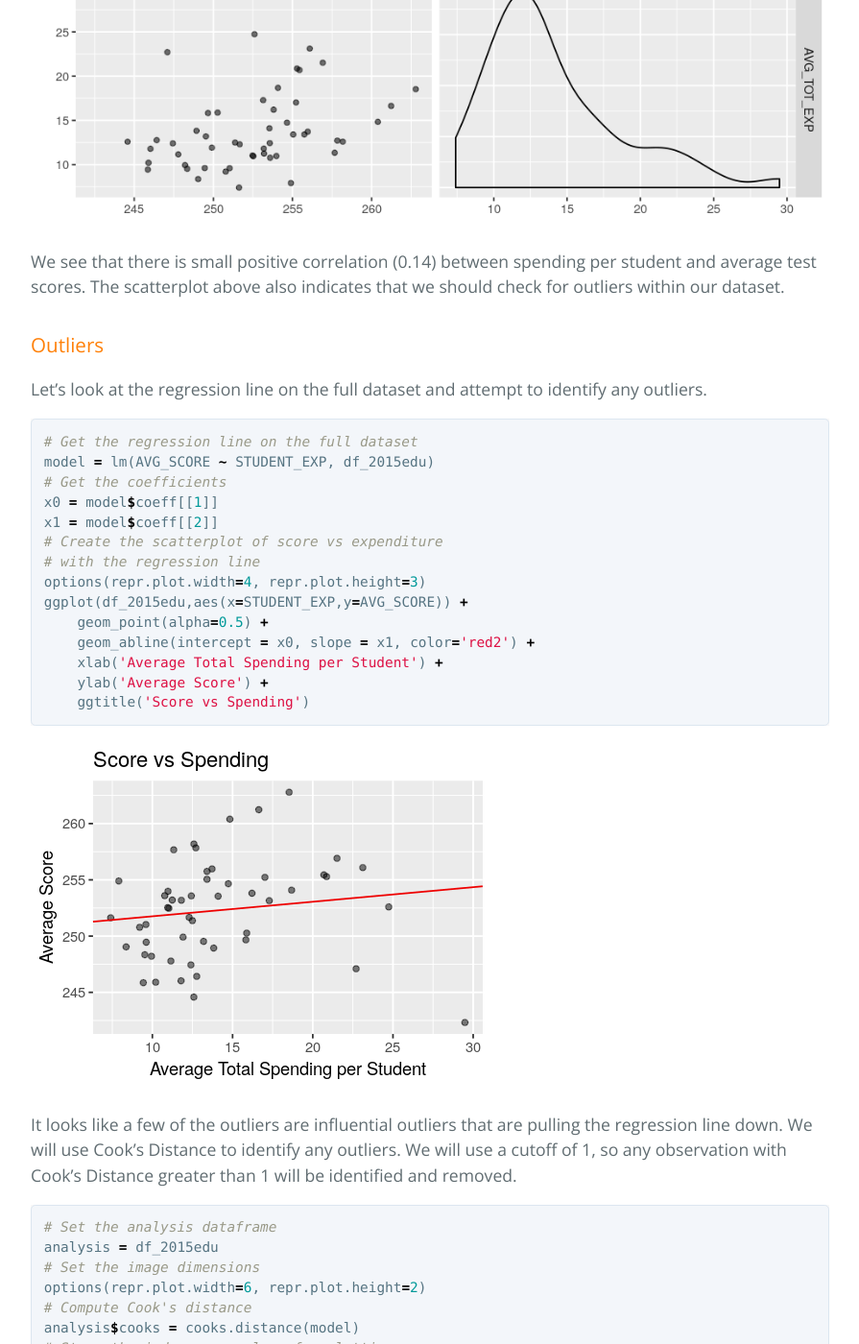
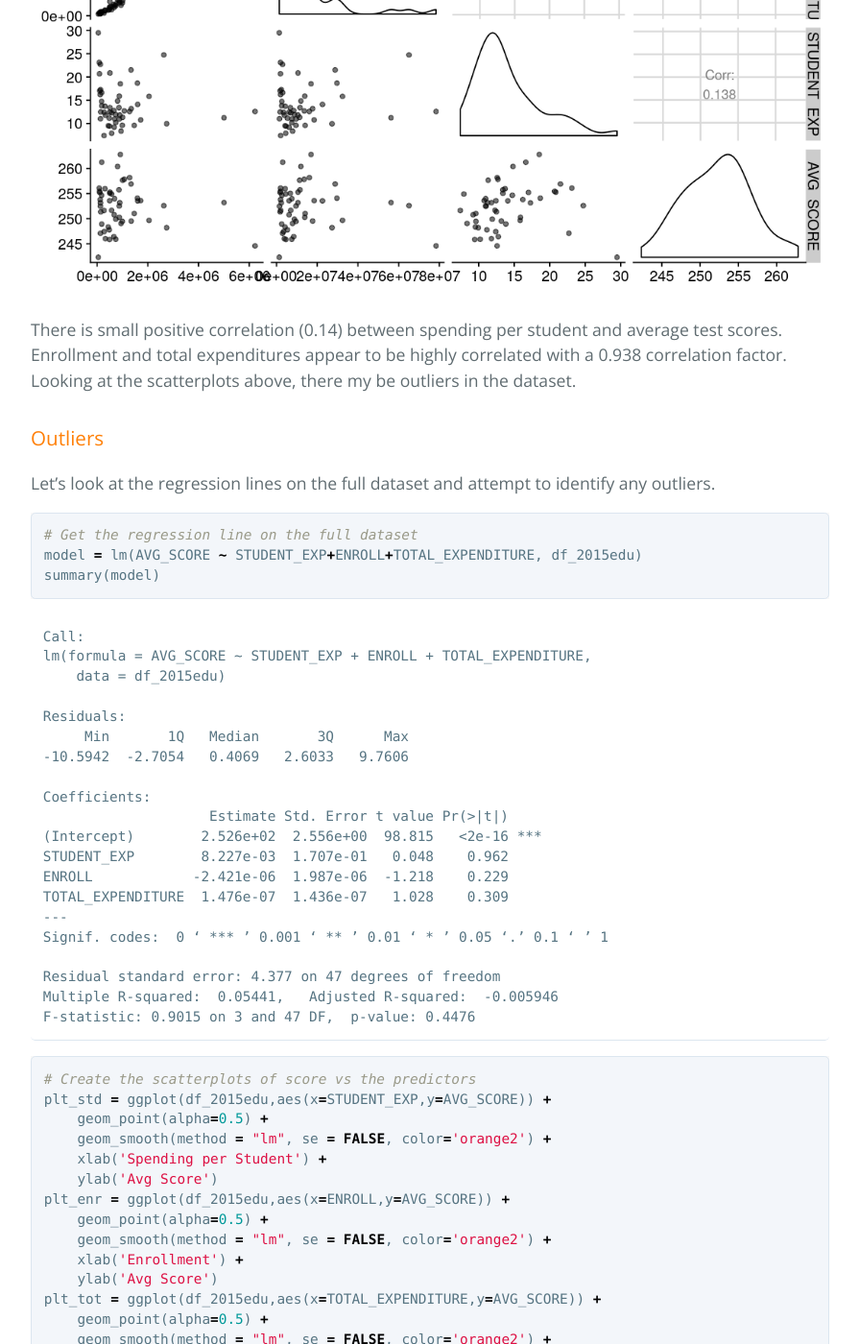
Before and after one commit to jmtritch/jmtritch.github.io, a Jekyll site: the page built from eda/us_state_education/index.md, in a window 1280 px wide and 1400 px high, scrolled down 3957 px. Shown: the whole window at 96% size, without its empty margins (192-1087 px from the left). Built offline with Jekyll 4.4.1, drawn with Linux system fonts in a browser that asks for light colours; our own code applies the rules of GitHub Pages for plain Markdown files; some of the changed text lies outside the part shown.

Commit message:
Updated edu eda
Updated the EDA of education statistics by state to include more variables.

````diff
--- a/eda/us_state_education/index.md
+++ b/eda/us_state_education/index.md
@@ -70,15 +72,15 @@ Let's filter for the columns of interest.
 # Show the column names
 colnames(df_2015)
 ```
+
 <div class="output">
 <pre>
 'PRIMARY_KEY' 'STATE' 'YEAR' 'ENROLL' 'TOTAL_REVENUE' 'FEDERAL_REVENUE'
-'STATE_REVENUE' 'LOCAL_REVENUE' 'TOTAL_EXPENDITURE'
-'INSTRUCTION_EXPENDITURE' 'SUPPORT_SERVICES_EXPENDITURE'
-'OTHER_EXPENDITURE' 'CAPITAL_OUTLAY_EXPENDITURE' 'GRADES_PK_G'
-'GRADES_KG_G' 'GRADES_4_G' 'GRADES_8_G' 'GRADES_12_G' 'GRADES_1_8_G'
-'GRADES_9_12_G' 'GRADES_ALL_G' 'AVG_MATH_4_SCORE' 'AVG_MATH_8_SCORE'
-'AVG_READING_4_SCORE' 'AVG_READING_8_SCORE'
+'STATE_REVENUE' 'LOCAL_REVENUE' 'TOTAL_EXPENDITURE' 'INSTRUCTION_EXPENDITURE'
+'SUPPORT_SERVICES_EXPENDITURE' 'OTHER_EXPENDITURE' 'CAPITAL_OUTLAY_EXPENDITURE'
+'GRADES_PK_G' 'GRADES_KG_G' 'GRADES_4_G' 'GRADES_8_G' 'GRADES_12_G'
+'GRADES_1_8_G' 'GRADES_9_12_G' 'GRADES_ALL_G' 'AVG_MATH_4_SCORE'
+'AVG_MATH_8_SCORE' 'AVG_READING_4_SCORE' 'AVG_READING_8_SCORE'
 </pre>
 </div>
 
@@ -135,58 +137,98 @@ df_2015$AVG_SCORE = (df_2015$AVG_MATH_4_SCORE + df_2015$AVG_MATH_8_SCORE +
 df_2015$STUDENT_EXP = df_2015$TOTAL_EXPENDITURE / df_2015$ENROLL
 
 # Grab only the expenditure per student and the total average score
-df_2015edu = df_2015[c('STATE','AVG_SCORE', 'STUDENT_EXP')]
+df_2015edu = df_2015[c('STATE','ENROLL', 'TOTAL_EXPENDITURE',
+                       'AVG_SCORE', 'STUDENT_EXP')]
 head(df_2015edu, 3)
 ```
 
 <table>
-<thead><tr><th>STATE</th><th>AVG_SCORE</th><th>STUDENT_EXP</th></tr></thead>
+<thead><tr><th>STATE</th><th>ENROLL</th><th>TOTAL_EXPENDITURE</th><th>AVG_SCORE</th><th>STUDENT_EXP</th></tr></thead>
 <tbody>
-	<tr><td>ALABAMA  </td><td>245.9005 </td><td>10.206890</td></tr>
-	<tr><td>ALASKA   </td><td>247.0921 </td><td>22.701549</td></tr>
-	<tr><td>ARIZONA  </td><td>249.0399 </td><td> 8.362734</td></tr>
+	<tr><td>ALABAMA  </td><td>734974   </td><td>7501799  </td><td>245.9005 </td><td>10.206890</td></tr>
+	<tr><td>ALASKA   </td><td>130755   </td><td>2968341  </td><td>247.0921 </td><td>22.701549</td></tr>
+	<tr><td>ARIZONA  </td><td>944978   </td><td>7902600  </td><td>249.0399 </td><td> 8.362734</td></tr>
 </tbody>
 </table>
 
 ## Exploratory Data Analysis
 
-Let's look at the correlation between the average score of a state and the state's averge expenditure per student.
+Let's look at the correlation between the quantitative variables.
 
 ```R
 # Set the image dimensions
-options(repr.plot.width=8, repr.plot.height=5)
+options(repr.plot.width=9, repr.plot.height=6)
 # Plot the corelations between the attributes
-ggpairs(df_2015edu[c('AVG_SCORE', 'STUDENT_EXP')], aes(alpha=0.1))
+ggpairs(df_2015edu[c('ENROLL', 'TOTAL_EXPENDITURE',
+                     'STUDENT_EXP', 'AVG_SCORE')], aes(alpha=0.1))
 ```
 
-![png](output_13_1.png)
+![png](output_12_1.png)
 
-We see that there is small positive correlation (0.14) between spending per student and average test scores.  The scatterplot above also indicates that we should check for outliers within our dataset.
+There is small positive correlation (0.14) between spending per student and average test scores.  Enrollment and total expenditures appear to be highly correlated with a 0.938 correlation factor.  Looking at the scatterplots above, there my be outliers in the dataset.
 
 ### Outliers
 
-Let's look at the regression line on the full dataset and attempt to identify any outliers.
+Let's look at the regression lines on the full dataset and attempt to identify any outliers.
 
 ```R
 # Get the regression line on the full dataset
-model = lm(AVG_SCORE ~ STUDENT_EXP, df_2015edu)
-# Get the coefficients
-x0 = model$coeff[[1]]
-x1 = model$coeff[[2]]
-# Create the scatterplot of score vs expenditure
-# with the regression line
-options(repr.plot.width=4, repr.plot.height=3)
-ggplot(df_2015edu,aes(x=STUDENT_EXP,y=AVG_SCORE)) +
+model = lm(AVG_SCORE ~ STUDENT_EXP+ENROLL+TOTAL_EXPENDITURE, df_2015edu)
+summary(model)
+```
+
+<div class="output">
+<pre>
+Call:
+lm(formula = AVG_SCORE ~ STUDENT_EXP + ENROLL + TOTAL_EXPENDITURE,
+    data = df_2015edu)
+
+Residuals:
+     Min       1Q   Median       3Q      Max
+-10.5942  -2.7054   0.4069   2.6033   9.7606
+
+Coefficients:
+                    Estimate Std. Error t value Pr(>|t|)
+(Intercept)        2.526e+02  2.556e+00  98.815   <2e-16 ***
+STUDENT_EXP        8.227e-03  1.707e-01   0.048    0.962
+ENROLL            -2.421e-06  1.987e-06  -1.218    0.229
+TOTAL_EXPENDITURE  1.476e-07  1.436e-07   1.028    0.309
+---
+Signif. codes:  0 ‘ *** ’ 0.001 ‘ ** ’ 0.01 ‘ * ’ 0.05 ‘.’ 0.1 ‘ ’ 1
+
+Residual standard error: 4.377 on 47 degrees of freedom
+Multiple R-squared:  0.05441,	Adjusted R-squared:  -0.005946
+F-statistic: 0.9015 on 3 and 47 DF,  p-value: 0.4476
+</pre>
+</div>
+
+```R
+# Create the scatterplots of score vs the predictors
+plt_std = ggplot(df_2015edu,aes(x=STUDENT_EXP,y=AVG_SCORE)) +
     geom_point(alpha=0.5) +
-    geom_abline(intercept = x0, slope = x1, color='red2') +
-    xlab('Average Total Spending per Student') +
-    ylab('Average Score') +
-    ggtitle('Score vs Spending')
+    geom_smooth(method = "lm", se = FALSE, color='orange2') +
+    xlab('Spending per Student') +
+    ylab('Avg Score')
+plt_enr = ggplot(df_2015edu,aes(x=ENROLL,y=AVG_SCORE)) +
+    geom_point(alpha=0.5) +
+    geom_smooth(method = "lm", se = FALSE, color='orange2') +
+    xlab('Enrollment') +
+    ylab('Avg Score')
+plt_tot = ggplot(df_2015edu,aes(x=TOTAL_EXPENDITURE,y=AVG_SCORE)) +
+    geom_point(alpha=0.5) +
+    geom_smooth(method = "lm", se = FALSE, color='orange2') +
+    xlab('Total Spending') +
+    ylab('Avg Score')
+
+# Set the image dimensions
+options(repr.plot.width=8, repr.plot.height=4)
+# Grid them together
+plot_grid(plt_std, plt_enr, plt_tot, ncol=2)
 ```
 
 ![png](output_15_1.png)
 
-It looks like a few of the outliers are influential outliers that are pulling the regression line down.  We will use Cook's Distance to identify any outliers.  We will use a cutoff of 1, so any observation with Cook's Distance greater than 1 will be identified and removed.
+It looks like there may be one or more outliers that are influential points.  We will use Cook's Distance with a threshold of 1 to identify and remove any outliers.
 
 ```R
 # Set the analysis dataframe
@@ -214,21 +256,53 @@ Cook's Distance identified outliers:
 </div>
 
 <table>
-<thead><tr><th></th><th>STATE</th><th>AVG_SCORE</th><th>STUDENT_EXP</th><th>cooks</th><th>idx</th></tr></thead>
+<thead><tr><th></th><th>STATE</th><th>ENROLL</th><th>TOTAL_EXPENDITURE</th><th>AVG_SCORE</th><th>STUDENT_EXP</th><th>cooks</th><th>idx</th></tr></thead>
 <tbody>
-	<tr><th>9</th><td>DISTRICT_OF_COLUMBIA</td><td>242.3215            </td><td>29.48634            </td><td>1.56384             </td><td>9                   </td></tr>
+	<tr><th>9</th><td>DISTRICT_OF_COLUMBIA</td><td>  46155             </td><td> 1360942            </td><td>242.3215            </td><td>29.48634            </td><td>1.357719            </td><td> 9                  </td></tr>
+	<tr><th>33</th><td>NEW_YORK            </td><td>2631532             </td><td>65094591            </td><td>252.5965            </td><td>24.73639            </td><td>1.291653            </td><td>33                  </td></tr>
 </tbody>
 </table>
 
 ![png](output_17_3.png)
 
-The District of Columbia is an outlier.  Let's remove it and keep only the original 50 states.  We will then compute Cook's Distance again and check for any additional outliers.
+The District of Columbia is the largest outlier.  Let's remove it and see if New York is still considered an outlier.
 
 ```R
 # Remove DC
 df_2015states = df_2015edu[df_2015edu$STATE != 'DISTRICT_OF_COLUMBIA',]
-# Create the new linear regression model
-model2 = lm(AVG_SCORE ~ STUDENT_EXP, df_2015states)
+# Create the new linear regression model without DC
+model2 = lm(AVG_SCORE ~ STUDENT_EXP+ENROLL+TOTAL_EXPENDITURE, df_2015states)
+summary(model2)
+```
+
+<div class="output">
+<pre>
+Call:
+lm(formula = AVG_SCORE ~ STUDENT_EXP + ENROLL + TOTAL_EXPENDITURE,
+    data = df_2015states)
+
+Residuals:
+    Min      1Q  Median      3Q     Max
+-9.3152 -2.4630 -0.0966  2.2729  8.6239
+
+Coefficients:
+                    Estimate Std. Error t value Pr(>|t|)
+(Intercept)        2.477e+02  2.727e+00  90.828   <2e-16 ***
+STUDENT_EXP        3.882e-01  1.914e-01   2.028   0.0483 *
+ENROLL             4.331e-08  1.943e-06   0.022   0.9823
+TOTAL_EXPENDITURE -4.706e-08  1.423e-07  -0.331   0.7424
+---
+Signif. codes:  0 ‘ *** ’ 0.001 ‘ ** ’ 0.01 ‘ * ’ 0.05 ‘.’ 0.1 ‘ ’ 1
+
+Residual standard error: 3.964 on 46 degrees of freedom
+Multiple R-squared:  0.151,	Adjusted R-squared:  0.09563
+F-statistic: 2.727 on 3 and 46 DF,  p-value: 0.05479
+</pre>
+</div>
+
+After removing the District of Columbia from the dataset, STUDENT_EXP has become a significant predictor.  Much more significant than the other two predictors. Let's see if any outliers remain.
+
+```R
 # Set the analysis dataframe
 analysis = df_2015states
 # Set the image dimensions
@@ -246,6 +320,7 @@ ggplot(analysis, aes(x=idx, y=cooks)) +
 cat('Cook\'s Distance identified outliers:')
 analysis[analysis$cooks > 1,]
 ```
+
 <div class="output">
 <pre>
 Cook's Distance identified outliers:
@@ -253,59 +328,79 @@ Cook's Distance identified outliers:
 </div>
 
 <table>
-<thead><tr><th>STATE</th><th>AVG_SCORE</th><th>STUDENT_EXP</th><th>cooks</th><th>idx</th></tr></thead>
+<thead><tr><th>STATE</th><th>ENROLL</th><th>TOTAL_EXPENDITURE</th><th>AVG_SCORE</th><th>STUDENT_EXP</th><th>cooks</th><th>idx</th></tr></thead>
 <tbody>
 </tbody>
 </table>
 
-![png](output_19_3.png)
+![png](output_21_3.png)
 
-After removing the District of Columbia from the dataset, rerunning Cook's Distance has not identified any additional outliers.
+With the District of Columbia removed from the dataset, Cook's Distance does not identify any remaining states as outliers, including New York.
 
 Let's replot the regression line after ignoring the outlier.
 
 ```R
-# Get the coefficients of the model without the outlier
-xb0 = model2$coeff[[1]]
-xb1 = model2$coeff[[2]]
 # Specify the outlier
 df_2015edu$OUTLIER = ifelse(df_2015edu$STUDENT_EXP > 26, ' Yes', 'No')
-# Create the scatterplot of score vs expenditure
-# with the regression line
-options(repr.plot.width=6, repr.plot.height=4)
-ggplot(df_2015edu,aes(x=STUDENT_EXP,y=AVG_SCORE, color=OUTLIER)) +
-    geom_point(alpha=0.5) +
-    geom_abline(intercept = x0, slope = x1, color='red2') +
-    annotate("text", 19, 251.5, label = "Original Regression Line",
-             color='red2') +
-    geom_abline(intercept = xb0, slope = xb1,
-                color='orange3') +
-    annotate("text", 23, 259, label = "Dropped Outlier Regression Line",
-             color='orange3') +
-    xlab('Average Total Spending per Student') +
-    ylab('Average Score') +
-    ggtitle('Score vs Spending')
-```
 
-![png](output_21_1.png)
+# Create the scatterplots of score vs the predictors
+plt_std = ggplot(df_2015edu,aes(x=STUDENT_EXP,y=AVG_SCORE, color=OUTLIER)) +
+    geom_point(alpha=0.8) +
+    geom_smooth(method = "lm", se = FALSE, color='orange2') +
+    geom_smooth(method = "lm", se = FALSE, color='red2',
+                data=df_2015states) +
+    xlab('Spending per Student') +
+    ylab('Avg Score') +
+    theme(legend.position="none")
+plt_enr = ggplot(df_2015edu,aes(x=ENROLL,y=AVG_SCORE, color=OUTLIER)) +
+    geom_point(alpha=0.8) +
+    geom_smooth(method = "lm", se = FALSE, color='orange2') +
+    geom_smooth(method = "lm", se = FALSE, color='red2',
+                data=df_2015states) +
+    xlab('Enrollment') +
+    ylab('Avg Score')
+plt_tot = ggplot(df_2015edu,aes(x=TOTAL_EXPENDITURE,y=AVG_SCORE,
+                                color=OUTLIER)) +
+    geom_point(alpha=0.8) +
+    geom_smooth(method = "lm", se = FALSE, color='orange2') +
+    geom_smooth(method = "lm", se = FALSE, color='red2',
+                data=df_2015states) +
+    xlab('Total Spending') +
+    ylab('Avg Score') +
+    theme(legend.position="none")
 
-The trend of the regression line after dropping the outlier is in line with the remaining data points much better than the original regression line.  The outlier for the District of Columbia is clearly an influential point.
-
-DC is not a state and it is the capital of the country. It is clearly not in line with the other states. It has the most spending per student and the lowest average score of all of the data points.
-
-How is the correlation between the two variables affected after removing the District of Columbia?
-
-```R
 # Set the image dimensions
-options(repr.plot.width=8, repr.plot.height=5)
-# Plot the corelations between the attributes
-ggpairs(df_2015states[c('AVG_SCORE', 'STUDENT_EXP')], aes(alpha=0.1))
+options(repr.plot.width=8, repr.plot.height=4)
+# Grid them together
+plot_grid(plt_std, plt_enr, plt_tot, ncol=2)
 ```
 
 ![png](output_23_1.png)
 
-Removing DC from the dataset has more than doubled the correlation between the two variables to 0.35.
+The red regression lines are calculated after removing DC.  It appears that when estimating AVG_SCORE from STUDENT_EXP, DC is an influential outlier.  However, for ENROLL and TOTAL_EXPENDITURE, DC does not appear to be influential.
 
-There does appear to be a positively trending relationship between the average spending per student and the average score on examinations.
+DC, not being a state, is an influential outlier when considering the full model using all predictors, and should be removed.  It has the most spending per student *and* the lowest average score of all of the data points.
 
-Let's continue with creating and [evaluating a simple linear regression model using just the states.](/modeling/us_state_education)
+How is the correlation between the variables affected after removing DC?
+
+```R
+# Set the image dimensions
+options(repr.plot.width=9, repr.plot.height=6)
+# Plot the corelations between the attributes
+ggpairs(df_2015states[c('ENROLL', 'TOTAL_EXPENDITURE',
+                     'STUDENT_EXP', 'AVG_SCORE')], aes(alpha=0.1))
+```
+
+![png](output_25_1.png)
+
+Removing DC from the dataset has more than doubled the correlation between the STUDENT_EXP and AVG_SCORE from 0.14 to 0.35.  The other two predictors do not appear to have increased in correlation as well, although only a few percent.
+
+Predictor|cor(AVG_SCORE)|cor(AVG_SCORE) without DC
+-|-|-
+STUDENT_EXP|0.138|0.352
+TOTAL_EXPENDITURE|-0.0583|-0.0977
+ENROLL|-0.133|-0.181
+
+There appears to be a positively trending relationship between the average spending per student and the average score on examinations.  [Download the finalized dataset here](states2015.csv).
+
+Let's continue with creating and [evaluating a simple linear regression model using only the spending per student as a predictor of average student scores.](/modeling/us_state_education)
````
Also changed, not shown: other parts of eda/us_state_education/index.md (+3 -1 lines), eda/us_state_education/output_12_1.png (added), eda/us_state_education/output_13_1.png (deleted), eda/us_state_education/output_15_1.png, eda/us_state_education/output_17_3.png, eda/us_state_education/output_19_3.png (deleted), eda/us_state_education/output_21_1.png (deleted), eda/us_state_education/output_21_3.png (added), eda/us_state_education/output_23_1.png, eda/us_state_education/output_25_1.png (added).
